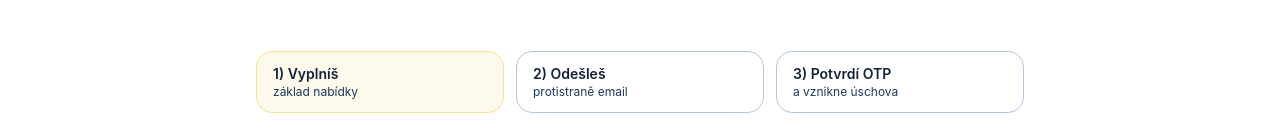
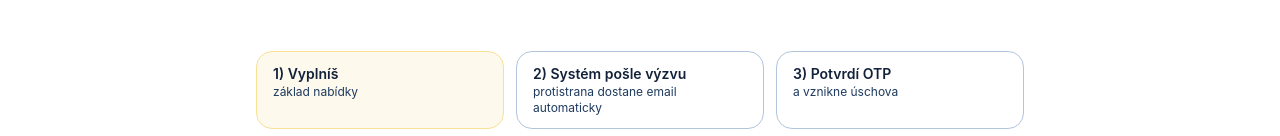
Before and after one commit to Vokurcak68/depozitka-web, a Next.js app: page /bezpecna-platba/novy in a window 1280 px wide. Shown: the part 313-449 px from the top of the page. Built offline with nearby package versions, Linux system fonts and the light colour scheme; no server answers.

Commit message:
fix(web): adjust step indicator wording to match real system email flow

```diff
--- a/src/app/bezpecna-platba/novy/page.tsx
+++ b/src/app/bezpecna-platba/novy/page.tsx
@@ -450,8 +450,8 @@ export default function BezpecnaPlatbaNovyPage() {
           <div className="text-xs text-navy-600">základ nabídky</div>
         </div>
         <div className="rounded-2xl border border-navy-200 bg-white px-4 py-3 text-sm text-navy-800">
-          <div className="font-semibold">2) Odešleš</div>
-          <div className="text-xs text-navy-600">protistraně email</div>
+          <div className="font-semibold">2) Systém pošle výzvu</div>
+          <div className="text-xs text-navy-600">protistrana dostane email automaticky</div>
         </div>
         <div className="rounded-2xl border border-navy-200 bg-white px-4 py-3 text-sm text-navy-800">
           <div className="font-semibold">3) Potvrdí OTP</div>
```
